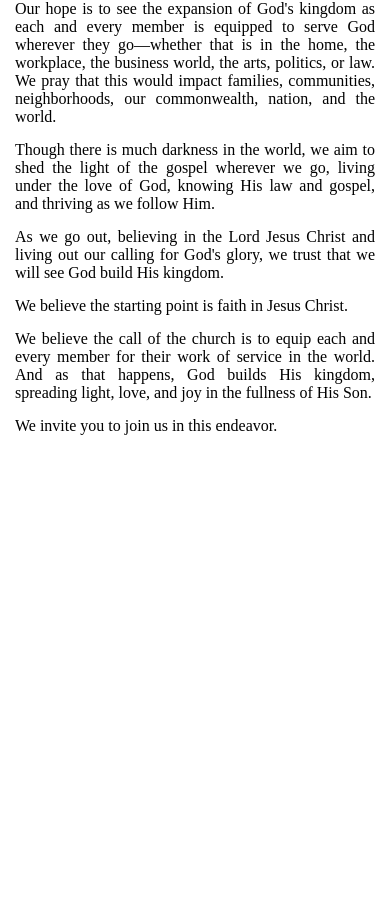
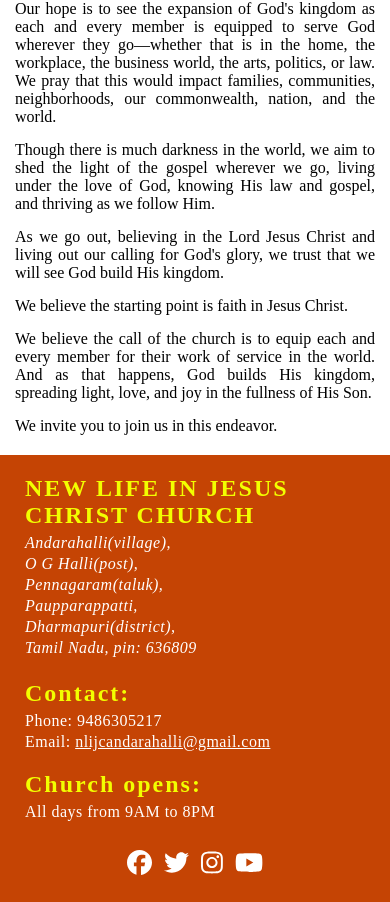
Before and after one commit to Vasanthkumar12/new-life-in-christ, a React (Vite) app in the folder nlic/: page / in a window 390 px wide. Shown: the part 954-1856 px from the top of the page. Before the commit the page ends 1389 px from the top, so only its background shows below. Built offline with nearby package versions, Linux system fonts and the light colour scheme.

Commit message:
Footer Component is completed

```diff
--- a/nlic/package.json
+++ b/nlic/package.json
@@ -10,6 +10,11 @@
     "preview": "vite preview"
   },
   "dependencies": {
+    "@fortawesome/fontawesome-svg-core": "^6.7.2",
+    "@fortawesome/free-brands-svg-icons": "^6.7.2",
+    "@fortawesome/free-solid-svg-icons": "^6.7.2",
+    "@fortawesome/react-fontawesome": "^0.2.2",
+    "nlic": "file:",
     "react": "^18.3.1",
     "react-dom": "^18.3.1"
   },
--- a/nlic/src/App.css
+++ b/nlic/src/App.css
@@ -5,6 +5,12 @@
 }
 /* Small Phones */
 @media (max-width: 576px) {
+  h1 {
+    font-size: 24px;
+  }
+  p {
+    font-size: 16px;
+  }
   /* Small phones styles */
   #logo {
     width: 150px;
@@ -35,6 +41,7 @@
     align-items: center;
     height: 20vh;
     background-color: white;
+    box-shadow: rgba(50, 50, 93, 0.25) 0px 13px 27px -5px, rgba(0, 0, 0, 0.3) 0px 8px 16px -8px;
     position: sticky;
     top: 0px;
   }
@@ -59,13 +66,11 @@
   /* HEADER COMPONENT */
   header h1 {
     background-color: #155263;
-    font-size: 24px;
     color: rgb(255, 252, 252);
     padding: 20px 10px;
     text-align: center;
   }
   header p{
-    font-size: 16px;
     color: rgb(0, 0, 0);
     padding: 15px 15px 0px 15px;
     text-align: justify;
@@ -80,7 +85,6 @@
   }
   #pastor figure {
     margin-top: 20px;
-    /* border: 2px solid #155263; */
     box-shadow: rgba(0, 0, 0, 0.25) 0px 14px 28px, rgba(0, 0, 0, 0.22) 0px 10px 10px;
   }
   #pastor figure figcaption {
@@ -93,6 +97,37 @@
   #mainContent p {
     text-align: justify;
     padding: 15px 15px 0px 15px;
+  }
+  /* Footer Component */
+  footer {
+    background-color: #c54404;
+    margin-top: 20px;
+    padding: 20px 25px;
+    color: rgb(255, 255, 255);
+    display: flex;
+    flex-direction: column;
+    justify-content: space-around;
+    align-items: flex-start;
+    letter-spacing: 0.5px;
+  }
+  footer > section, footer > div {
+    padding-top: 20px;
+  }
+  footer a, footer p {
+    color: rgb(255, 255, 255);
+    padding-bottom: 3px;
+  }
+  .footer_head {
+    color: rgb(242, 255, 0);
+    padding-bottom: 5px;
+    letter-spacing: 2px;
+  }
+  #social_medias {
+    align-self: center;
+  }
+  .media_icons {
+    padding: 6px;
+    font-size: 25px;
   }
 }
 
--- a/nlic/src/App.jsx
+++ b/nlic/src/App.jsx
@@ -2,6 +2,7 @@ import './App.css'
 import {NavBar} from './components/NavBar'
 import {Home} from './components/Home'
 import {MainContent} from './components/MainContent'
+import {Footer} from './components/Footer'
 
 function App() {
 
@@ -10,6 +11,7 @@ function App() {
       <NavBar />
       <Home />
       <MainContent />
+      <Footer />
     </>
   )
 }
--- /dev/null
+++ b/nlic/src/components/Footer.jsx
@@ -0,0 +1,35 @@
+import { FontAwesomeIcon } from '@fortawesome/react-fontawesome';
+import { faFacebook, faTwitter, faInstagram, faYoutube } from '@fortawesome/free-brands-svg-icons';
+
+export const Footer = () => {
+    return (
+        <footer>
+            <h1 className="footer_head">NEW LIFE IN JESUS CHRIST CHURCH</h1>
+            <address>
+                <p>Andarahalli(village),</p>
+                <p>O G Halli(post),</p>
+                <p>Pennagaram(taluk),</p>
+                <p>Paupparappatti,</p>
+                <p>Dharmapuri(district),</p>
+                <p>Tamil Nadu, pin: 636809</p>
+            </address>
+            <section id='contact'>
+                <h1 className="footer_head">Contact:</h1>
+                <p>Phone: 9486305217</p>
+                <label htmlFor="email">Email: </label>
+                <a href="mailto: nlijc@andarahalli@gmail.com">nlijcandarahalli@gmail.com</a>
+            </section>
+            <div>
+                <h1 className="footer_head">Church opens:</h1>
+                <p>All days from 9AM to 8PM</p>
+            </div>
+
+            <div id='social_medias'>
+                <FontAwesomeIcon className='media_icons' icon={faFacebook} />
+                <FontAwesomeIcon className='media_icons' icon={faTwitter} />
+                <FontAwesomeIcon className='media_icons' icon={faInstagram} />
+                <FontAwesomeIcon className='media_icons' icon={faYoutube} />
+            </div>
+        </footer>
+    )
+}
```
Also changed, not shown: 1 other file (tests, documents, lock files or other folders).
